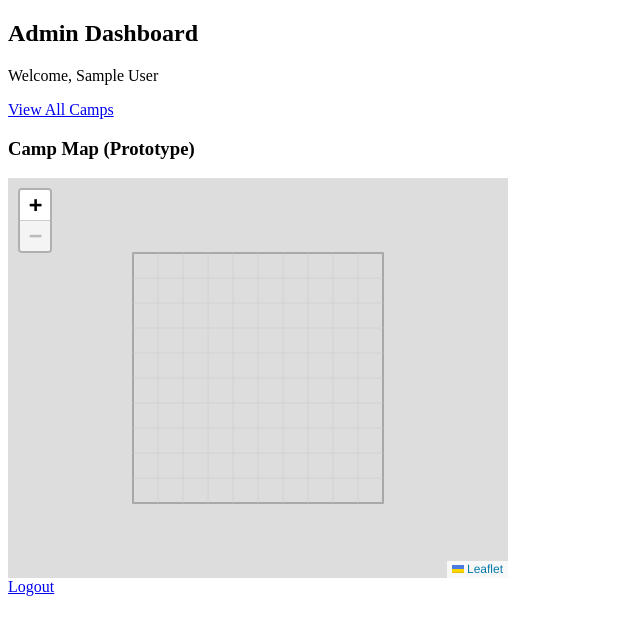
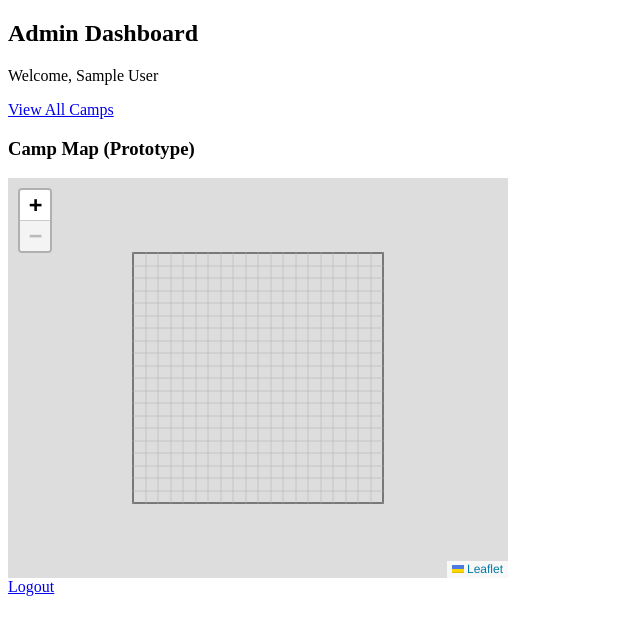
Before and after one commit to Vrutik-0/Fair-Share-Disaster_Relief_System, a Flask app: page /admin/dashboard in a window 1280 px wide. Shown: the top 635 px of the page, without its empty margins (0-640 px from the left). Run offline with Flask 3, Linux system fonts and the light colour scheme; the visitor is signed in with stand-in values (Sample User, id 1); data that the repository does not hold is empty; some libraries are stand-ins or nearby versions.

Commit message:
Improving the Leaflet

```diff
--- a/static/script.js
+++ b/static/script.js
@@ -51,7 +51,15 @@ async function loadCampsOnMap() {
             }
         ).addTo(map);
 
-        marker.bindPopup(`
+        //For Click Expandable Dots
+        /*marker.bindPopup(`
+            <b>${camp.name}</b><br>
+            Urgency: ${camp.urgency}<br>
+            X: ${camp.lat}, Y: ${camp.lng}
+        `);*/
+
+        //For Hover Expandable Dots
+        marker.bindTooltip(`
             <b>${camp.name}</b><br>
             Urgency: ${camp.urgency}<br>
             X: ${camp.lat}, Y: ${camp.lng}
@@ -72,13 +80,12 @@ if (document.getElementById("map")) {
 
     // boundary box
     L.rectangle(bounds, {
-        color: "#999",
+        color: "#5f5f5f",
         weight: 2,
         fill: false
     }).addTo(map);
 
-    // 🔳 ADD GRID HERE
-    drawGrid(map, 100); // 100-unit grid
+    drawGrid(map, 50); //grid units
 
     loadCampsOnMap();
     setInterval(loadCampsOnMap, 3000);
@@ -88,11 +95,11 @@ if (document.getElementById("map")) {
 function drawGrid(map, step = 100) {
     const lines = [];
 
-    // vertical lines
+    //vertical line
     for (let x = 0; x <= 1000; x += step) {
         lines.push(
             L.polyline([[0, x], [1000, x]], {
-                color: "#cccccc",
+                color: "#b6b6b6",
                 weight: 1,
                 opacity: 0.6,
                 interactive: false
@@ -100,11 +107,11 @@ function drawGrid(map, step = 100) {
         );
     }
 
-    // horizontal lines
+    //horizontal line
     for (let y = 0; y <= 1000; y += step) {
         lines.push(
             L.polyline([[y, 0], [y, 1000]], {
-                color: "#cccccc",
+                color: "#b6b6b6",
                 weight: 1,
                 opacity: 0.6,
                 interactive: false
--- a/templates/dashboard/camp_manager.html
+++ b/templates/dashboard/camp_manager.html
@@ -21,9 +21,9 @@
 
 <div id="map" style="height: 400px; width: 500px;"></div>
 
+<a href="/logout">Logout</a>
+
 <script src="/static/script.js"></script>
-
-<a href="/logout">Logout</a>
 
 </body>
 </html>
--- a/templates/dashboard/driver.html
+++ b/templates/dashboard/driver.html
@@ -19,8 +19,8 @@
 <h3>Camp Map (Prototype)</h3>
 <div id="map" style="height: 400px; width: 500px;"></div>
 
+<a href="/logout">Logout</a>
 <script src="/static/script.js"></script>
 
-<a href="/logout">Logout</a>
 </body>
 </html>
```
